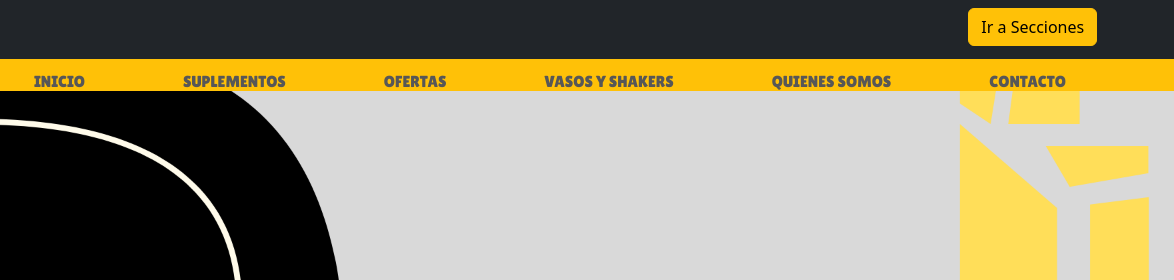
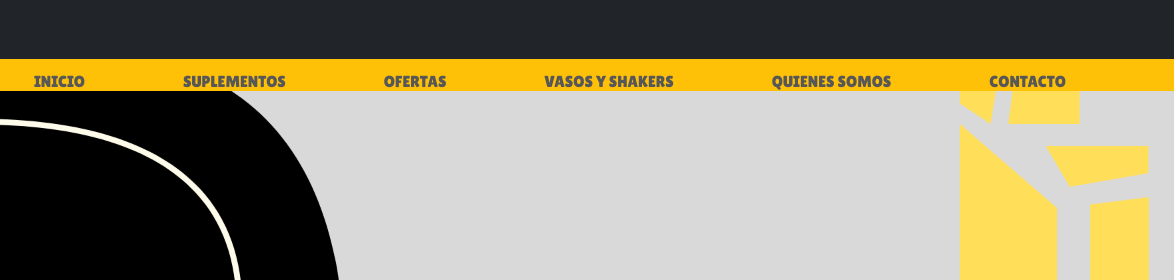
Before and after one commit to NicolaIsGaray/TibuStore, a website: page public/index.html in a window 1280 px wide. Shown: the top 280 px of the page, 106-1280 px from the left. Drawn offline with nearby package versions, Linux system fonts and the light colour scheme; no server answers; a web font is replaced by a local one.

Commit message:
Removido botón

```diff
--- a/public/index.html
+++ b/public/index.html
@@ -37,11 +37,6 @@
                 Registrarse
               </button></a
             >
-        </div>
-        <div class="test-tab">
-          <button type="button" class="btn btn-warning" onclick="trySeccion()">
-                Ir a Secciones
-              </button>
         </div>
         <div class="adm-b">
           <a href="./admin/admin.html"
```
